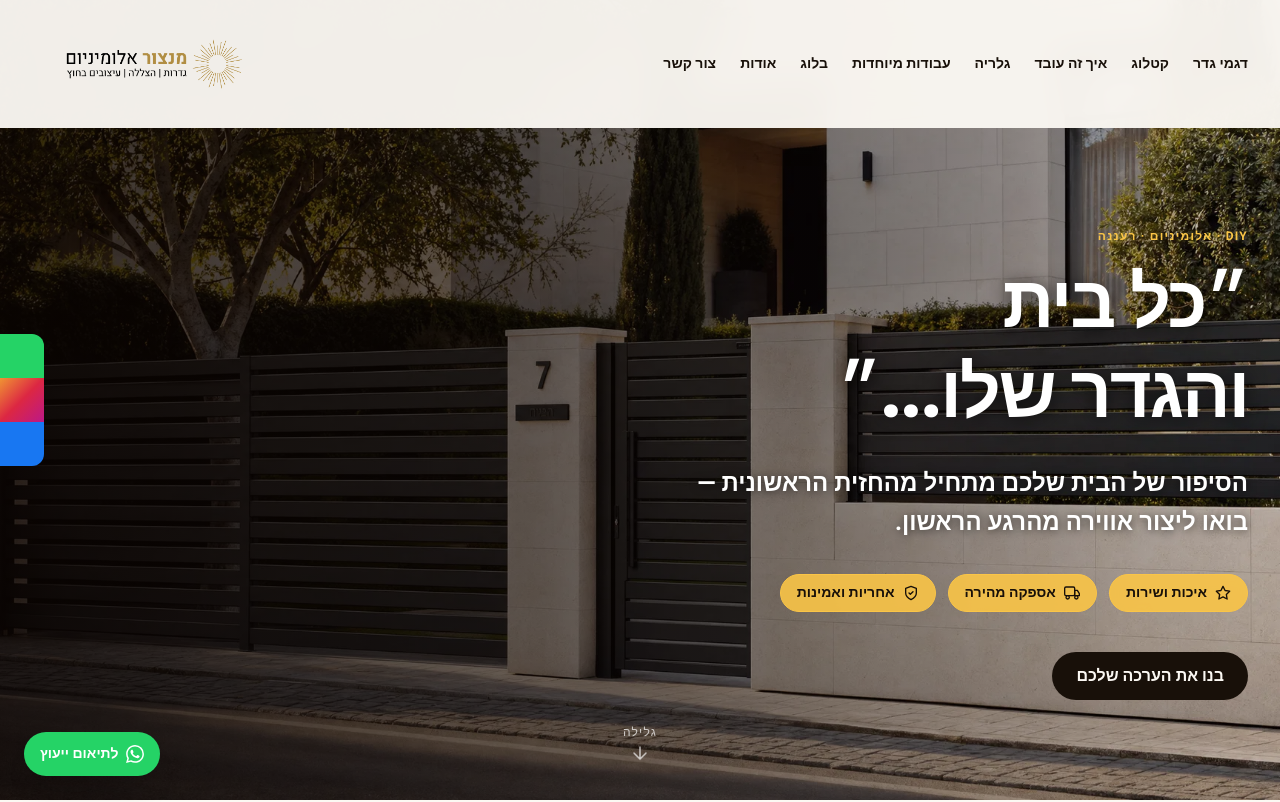
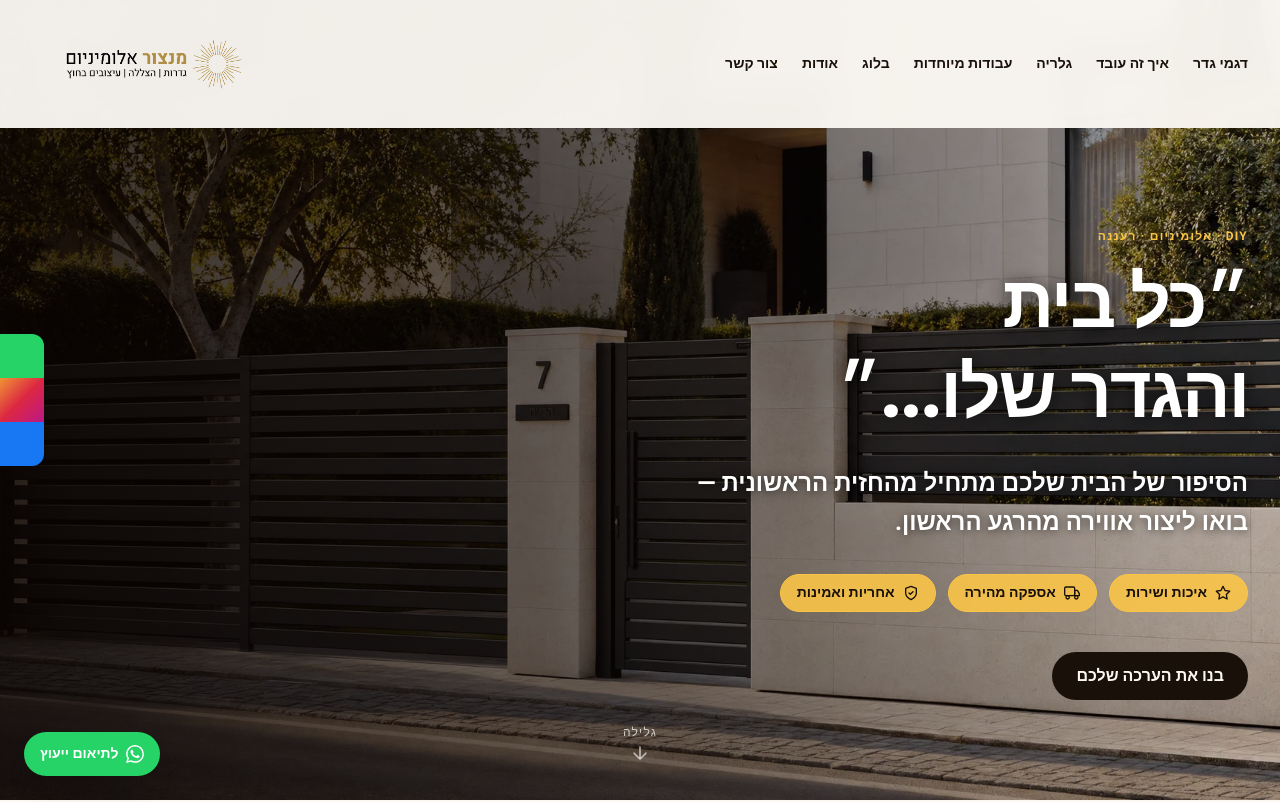
Before and after one commit to morangaz/manzur, a Next.js app: page / in a window 1280 px wide. Shown: the top 802 px of the page. Built offline with nearby package versions, Linux system fonts and the light colour scheme.

Commit message:
Hide catalog from top nav (page kept at /catalog)

```diff
--- a/components/sections/Navbar.tsx
+++ b/components/sections/Navbar.tsx
@@ -7,7 +7,6 @@ import { WHATSAPP_URL } from "@/lib/constants";
 
 const links = [
   { label: "דגמי גדר",      href: "/#models" },
-  { label: "קטלוג",          href: "/catalog" },
   { label: "איך זה עובד",    href: "/#how-it-works" },
   { label: "גלריה",          href: "/#gallery" },
   { label: "עבודות מיוחדות", href: "/#special" },
```
